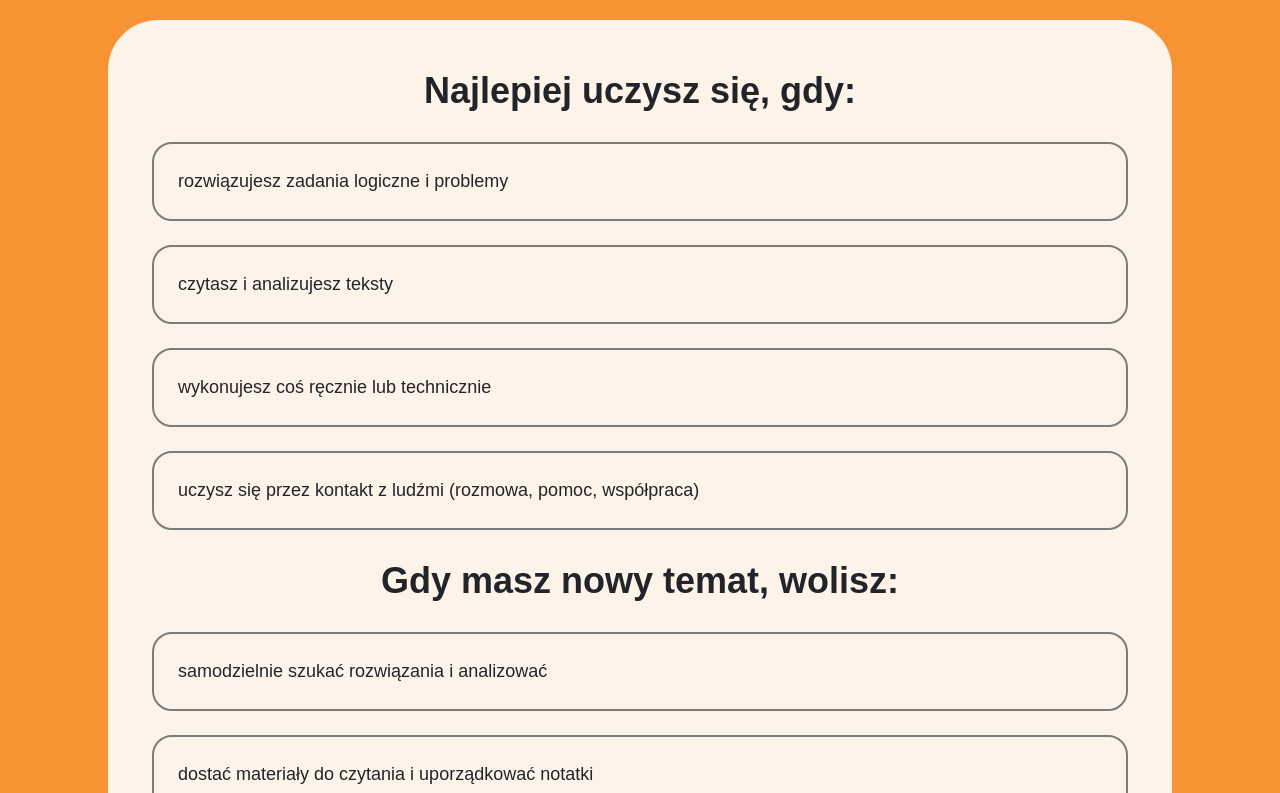
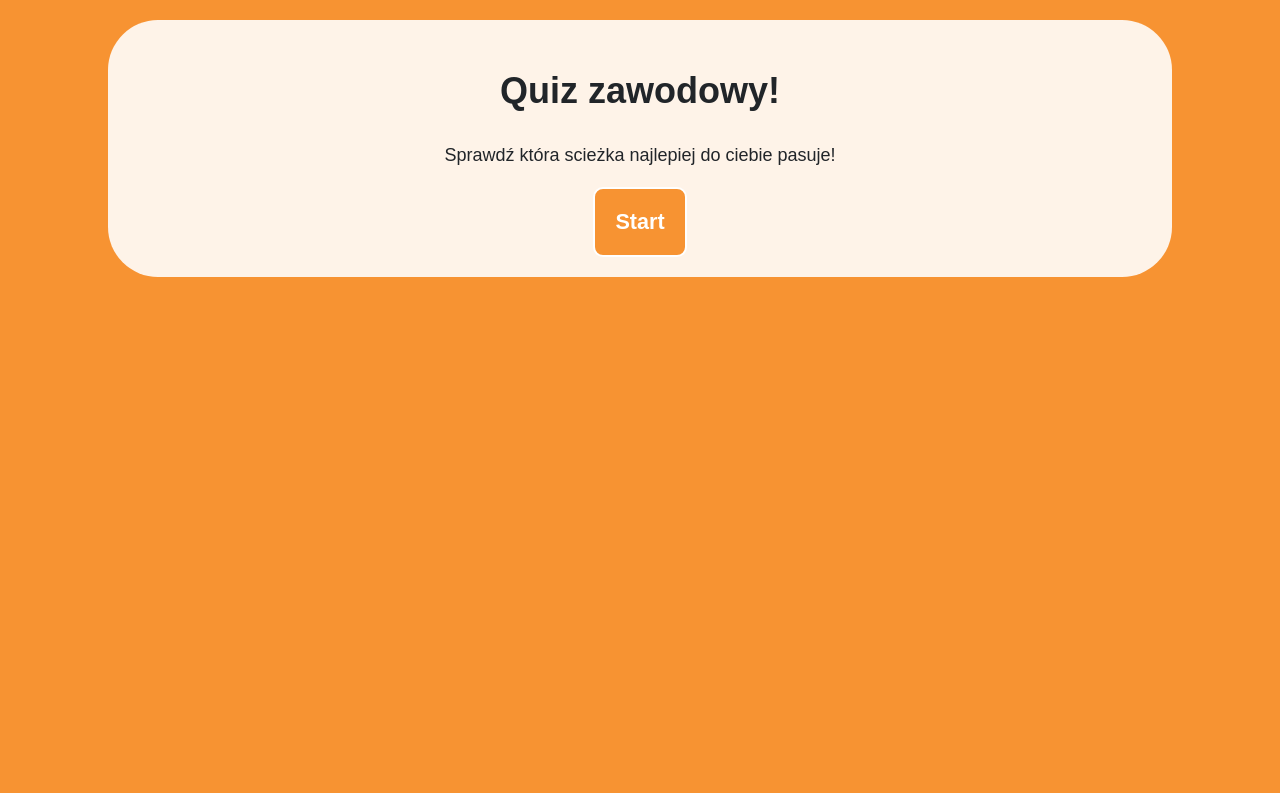
Before and after one commit to MarcinKulesza11774/test-predyspozycji, a React (Create React App) app: page / in a window 1280 px wide. Shown: the top 793 px of the page. Built offline with nearby package versions, Linux system fonts and the light colour scheme.

Commit message:
welcome page + "page layout"

```diff
--- a/src/App.css
+++ b/src/App.css
@@ -32,8 +32,18 @@ body{
   transition: 0.2s;
 }
 
-.nextQuestionBtn{
+/* .nextQuestionBtn{
   background-color: #F7F7F7;
   margin: 3vh 3vh 0;
   padding: 3vh;
+} */
+
+button {
+  border-radius: 10px;
+  background-color: #F79332;
+  padding: 20px;
+  color: white;
+  font-weight: 800;
+  font-size: larger;
+  border: white 2px solid;
 }
--- a/src/App.js
+++ b/src/App.js
@@ -6,10 +6,17 @@ import React, { useState } from 'react';
 function App() {
   const [showResult, setShowResult] = useState(false);
   const [answersCounter, setAnswersCounter] = useState([0, 0, 0, 0]);
+  const [started, setStarted] = useState(false);
 
   return (
     <div className="App">
-      {showResult ? (
+      {!started ? (
+        <div className="WelcomePage">
+          <h1>Quiz zawodowy!</h1>
+          <p>Sprawdź która scieżka najlepiej do ciebie pasuje!</p>
+          <button onClick={() => setStarted(true)}>Start</button>
+        </div>
+      ) : showResult ? (
         <ResultScreen answersCounter={answersCounter} />
       ) : (
         <Quiz
--- a/src/Quiz.js
+++ b/src/Quiz.js
@@ -5,8 +5,54 @@ import {questions} from "./Questions.js"
 class Quiz extends React.Component{
 
     state = {
+        currentQuestionIndex: 0,
         answersCounter: [0, 0, 0, 0],
-        checkedAnswers: new Array(questions.length).fill(null)
+        checkedAnswers: new Array(questions.length).fill(null),
+        showModal: false,
+        modalMessage: ''
+    }
+
+
+    showModal = (message) => {
+        this.setState({
+            showModal: true,
+            modalMessage: message
+        });
+    }
+
+    hideModal = () => {
+        this.setState({ showModal: false, modalMessage: '' });
+    }
+
+    validateAnswers = () => {
+    const unansweredIndex = this.state.checkedAnswers.findIndex(
+        answer => answer === null
+    );
+
+    if (unansweredIndex !== -1) {
+        this.showModal(`Please answer question ${unansweredIndex + 1} before viewing results.`);
+        this.setState({ currentQuestionIndex: unansweredIndex });
+        return false;
+    }
+
+    return true;
+}
+
+
+     nextQuestion = () => {
+    if (this.state.currentQuestionIndex < questions.length - 1) {
+            this.setState({
+                currentQuestionIndex: this.state.currentQuestionIndex + 1
+            });
+        }
+    }
+
+    prevQuestion = () => {
+        if (this.state.currentQuestionIndex > 0) {
+            this.setState({
+                currentQuestionIndex: this.state.currentQuestionIndex - 1
+            });
+        }
     }
 
     checkAnswer = (questionIndex, answerIndex) => {
@@ -33,40 +79,71 @@ class Quiz extends React.Component{
 
     render() {
 
-        const { onShowResult } = this.props;
+        const { currentQuestionIndex, checkedAnswers } = this.state;
+        const question = questions[currentQuestionIndex];
 
         return (
+            <>
+                {this.state.showModal && (
+                    <div className="modalOverlay">
+                        <div className="modalContent">
+                            <p>{this.state.modalMessage}</p>
+                            <button onClick={this.hideModal}>OK</button>
+                        </div>
+                    </div>
+                )}
                 <div className="Quiz">
 
-                {questions.map((q, questionIndex) => (
-                    <div key={questionIndex}>
-                        <h1>{q.question}</h1>
+                    <h1>
+                        Question {currentQuestionIndex + 1} / {questions.length}
+                    </h1>
 
-                        {q.answers.map((answer, answerIndex) => (
+                    <h2>{question.question}</h2>
+
+                    {question.answers.map((answer, answerIndex) => (
                         <p
                             key={answer}
-                            className={`quizAnswer
-                            ${this.state.checkedAnswers[questionIndex] === answerIndex ? 'checkedAnswer' : ''}
-                            `}
-                            onClick={() => this.checkAnswer(questionIndex, answerIndex)}
+                            className={`quizAnswer ${
+                                checkedAnswers[currentQuestionIndex] === answerIndex
+                                ? 'checkedAnswer'
+                                : ''
+                            }`}
+                            onClick={() => this.checkAnswer(currentQuestionIndex, answerIndex)}
                         >
                             {answer}
                         </p>
                     ))}
 
-                    </div>
-                ))}
+                    <div style={{marginTop: "20px"}}>
 
+                        {currentQuestionIndex > 0 && (
+                            <button onClick={this.prevQuestion}>
+                                Poprzednie
+                            </button>
+                        )}
+
+                        {currentQuestionIndex < questions.length - 1 ? (
+                            <button onClick={this.nextQuestion}>
+                                Następne
+                            </button>
+                        ) : (
                             <button
                                 className='nextQuestionBtn'
                                 onClick={() => {
+                                    if (this.validateAnswers()) {
                                         this.props.setFinalAnswers(this.state.answersCounter);
                                         this.props.onShowResult();
-                    }}>
-                    pokaż wynik
+                                    }
+                                }}
+                            >
+                                Wyniki
                             </button>
+                        )}
 
                     </div>
+
+                </div>
+            </>
         );
     }
 }
```
Also changed, not shown: 1 other file (tests, documents, lock files or other folders). Lines whose indentation alone changed are shown as unchanged.
